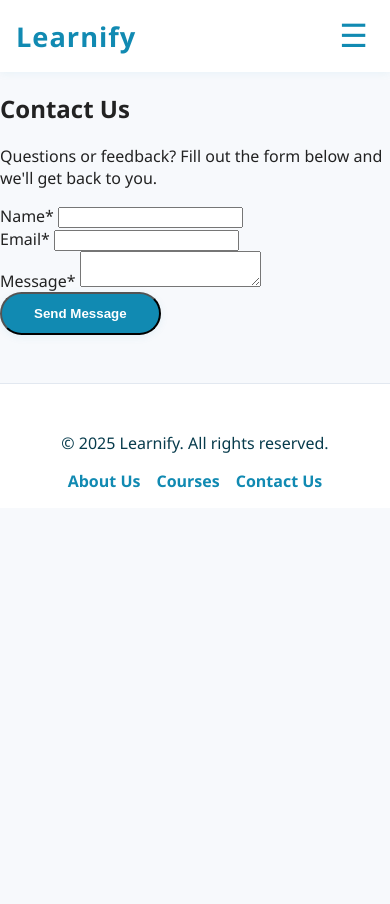
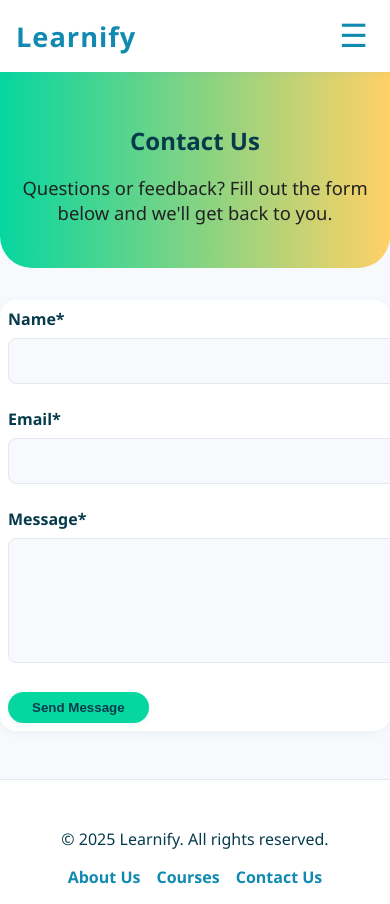
Before and after one commit to Roushan-kr/temp, a plain HTML site: page home/contact.html in a window 390 px wide. Before the commit the page ends 844 px from the top, so only its background shows below. Drawn offline with Linux system fonts and the light colour scheme.

Commit message:
temp phase 1

```diff
--- /dev/null
+++ b/assets/about.css
@@ -0,0 +1,102 @@
+body {
+  background: #f7f9fc;
+  font-family: 'Segoe UI', 'Inter', Arial, sans-serif;
+  margin: 0;
+}
+
+.about-hero {
+  text-align: center;
+  padding: 3rem 1rem 2rem 1rem;
+  background: linear-gradient(90deg, #06d6a0 0%, #ffd166 100%);
+  border-radius: 0 0 2rem 2rem;
+  margin-bottom: 2rem;
+}
+
+.about-hero h1 {
+  font-size: 2.3rem;
+  color: #073b4c;
+  font-weight: 800;
+  margin-bottom: 0.5rem;
+}
+
+.about-hero p {
+  font-size: 1.15rem;
+  color: #222;
+}
+
+.team-section {
+  max-width: 900px;
+  margin: 0 auto 2rem auto;
+  padding: 1rem;
+}
+
+.team-section h2 {
+  text-align: center;
+  font-size: 2rem;
+  color: #073b4c;
+  margin-bottom: 2rem;
+}
+
+.team-grid {
+  display: grid;
+  grid-template-columns: repeat(auto-fit, minmax(220px, 1fr));
+  gap: 2rem;
+  justify-items: center;
+}
+
+.team-member {
+  background: #fff;
+  border-radius: 1rem;
+  box-shadow: 0 2px 8px rgba(17, 138, 178, 0.06);
+  padding: 2rem 1.5rem;
+  text-align: center;
+  transition: box-shadow 0.2s;
+}
+
+.team-member:hover {
+  box-shadow: 0 8px 32px rgba(6, 214, 160, 0.10);
+}
+
+.team-member img {
+  width: 80px;
+  height: 80px;
+  border-radius: 50%;
+  object-fit: cover;
+  margin-bottom: 1rem;
+  border: 2px solid #06d6a0;
+}
+
+.team-member h3 {
+  color: #118ab2;
+  font-size: 1.15rem;
+  margin-bottom: 0.2rem;
+  font-weight: 700;
+}
+
+.team-member p {
+  color: #222;
+  font-size: 1rem;
+  margin-bottom: 0.5rem;
+}
+
+@media (max-width: 700px) {
+  .about-hero {
+    padding: 2rem 0.5rem 1.5rem 0.5rem;
+  }
+  .about-hero h1 {
+    font-size: 1.5rem;
+  }
+  .team-section {
+    padding: 0.5rem;
+  }
+  .team-grid {
+    gap: 1rem;
+  }
+  .team-member {
+    padding: 1.2rem 0.7rem;
+  }
+  .team-member img {
+    width: 56px;
+    height: 56px;
+  }
+}
--- /dev/null
+++ b/assets/contact.css
@@ -0,0 +1,107 @@
+body {
+  background: #f7f9fc;
+  font-family: 'Segoe UI', 'Inter', Arial, sans-serif;
+  margin: 0;
+}
+
+.contact-hero {
+  text-align: center;
+  padding: 3rem 1rem 2rem 1rem;
+  background: linear-gradient(90deg, #06d6a0 0%, #ffd166 100%);
+  border-radius: 0 0 2rem 2rem;
+  margin-bottom: 2rem;
+}
+
+.contact-hero h1 {
+  font-size: 2.3rem;
+  color: #073b4c;
+  font-weight: 800;
+  margin-bottom: 0.5rem;
+}
+
+.contact-hero p {
+  font-size: 1.15rem;
+  color: #222;
+}
+
+.contact-form-section {
+  max-width: 500px;
+  margin: 0 auto 2rem auto;
+  padding: 1rem;
+  background: #fff;
+  border-radius: 1rem;
+  box-shadow: 0 2px 8px rgba(17, 138, 178, 0.06);
+}
+
+.contact-form .form-group {
+  margin-bottom: 1.5rem;
+}
+
+.contact-form label {
+  display: block;
+  font-weight: 600;
+  color: #073b4c;
+  margin-bottom: 0.5rem;
+}
+
+.contact-form input,
+.contact-form textarea {
+  width: 100%;
+  padding: 0.7rem;
+  border: 1px solid #e2e8f0;
+  border-radius: 0.5rem;
+  font-size: 1rem;
+  font-family: inherit;
+  background: #f7f9fc;
+  resize: vertical;
+}
+
+.contact-form textarea {
+  min-height: 100px;
+}
+
+.error-message {
+  color: #ff6b6b;
+  font-size: 0.95rem;
+  margin-top: 0.3rem;
+  display: block;
+}
+
+.form-success {
+  color: #06d6a0;
+  font-size: 1.1rem;
+  text-align: center;
+  margin-top: 2rem;
+  font-weight: 700;
+}
+
+.cta-btn {
+  background: #06d6a0;
+  color: #073b4c;
+  font-weight: 700;
+  border-radius: 2rem;
+  padding: 0.5rem 1.5rem;
+  text-decoration: none;
+  transition: background 0.2s;
+  box-shadow: 0 2px 8px rgba(6, 214, 160, 0.08);
+  border: none;
+  cursor: pointer;
+  display: inline-block;
+}
+
+.cta-btn:hover {
+  background: #ffd166;
+  color: #073b4c;
+}
+
+@media (max-width: 700px) {
+  .contact-hero {
+    padding: 2rem 0.5rem 1.5rem 0.5rem;
+  }
+  .contact-hero h1 {
+    font-size: 1.5rem;
+  }
+  .contact-form-section {
+    padding: 0.5rem;
+  }
+}
--- a/home/contact.html
+++ b/home/contact.html
@@ -5,6 +5,7 @@
     <meta name="viewport" content="width=device-width, initial-scale=1.0" />
     <title>Contact Us | Learnify</title>
     <link rel="stylesheet" href="../assets/styles.css" />
+    <link rel="stylesheet" href="../assets/contact.css" />
 </head>
 <body>
     <header>
```
Also changed, not shown: home/about.html (+3 -2 lines), home/pricing.html (+1 -0 lines), assets/pricing.css (renamed from home/pricing.css).
